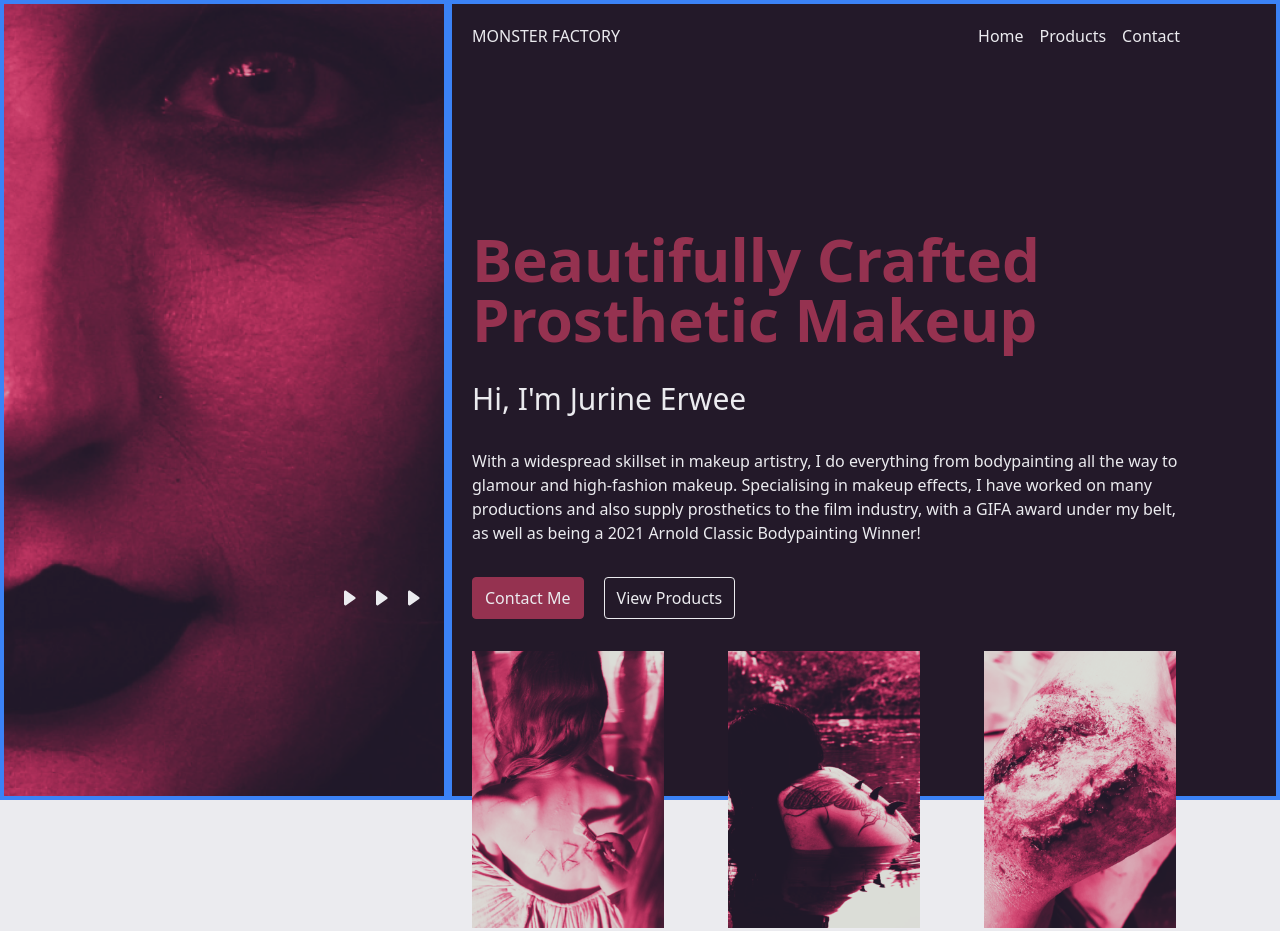
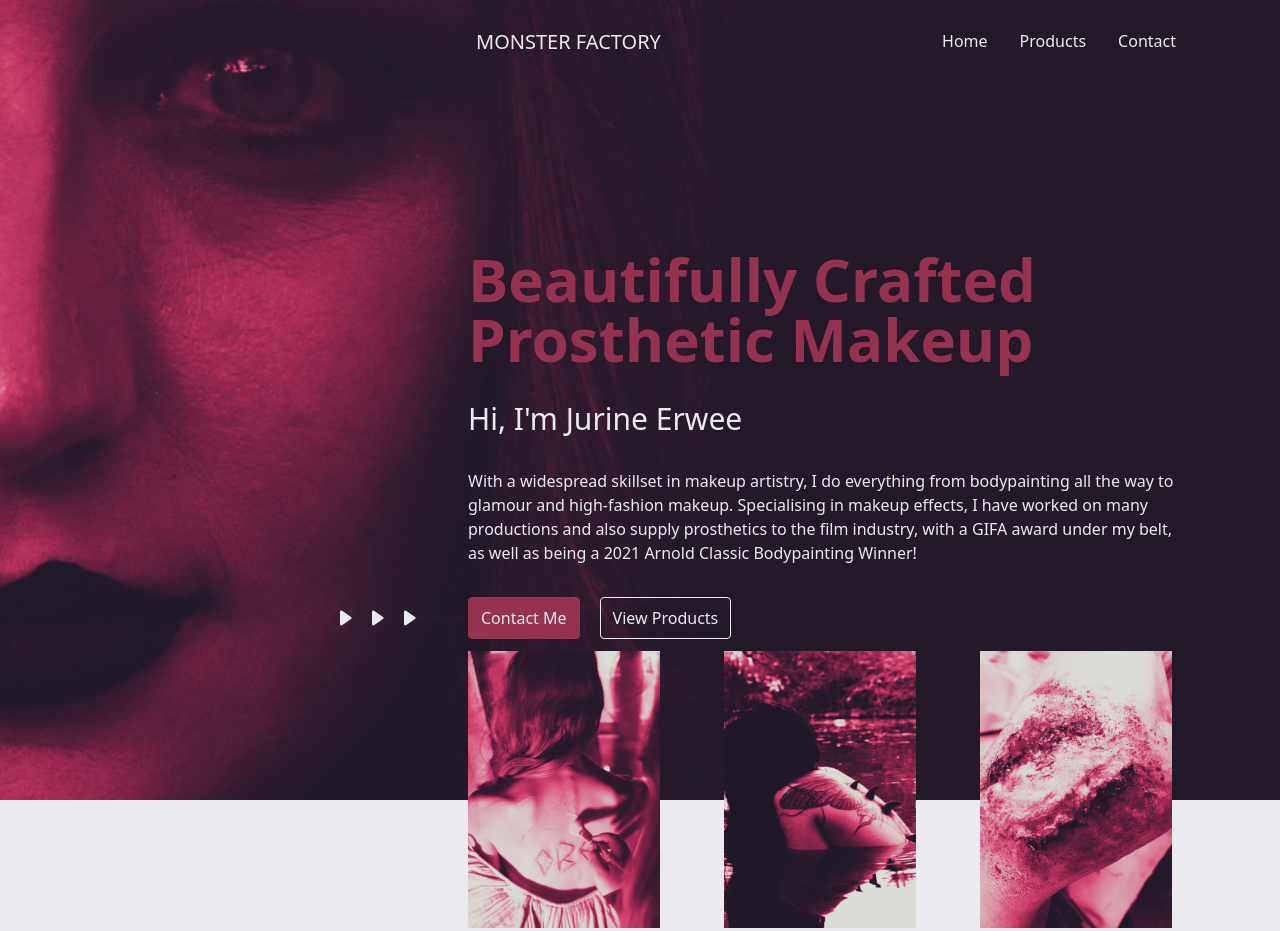
Before and after one commit to PoweredByEnergyDrinks/MonsterFactory, an Eleventy site: page src/index.njk in a window 1280 px wide. Shown: the top 931 px of the page. Built offline with nearby package versions, Linux system fonts and the light colour scheme; Eleventy itself is replaced by a stand-in of ours; files that its build step writes are made by us from their sources.

Commit message:
Styling improvements

```diff
--- a/src/_includes/base.njk
+++ b/src/_includes/base.njk
@@ -8,7 +8,7 @@
     <link rel="stylesheet" href="/output.css">
     <script defer src="https://identity.netlify.com/v1/netlify-identity-widget.js"></script>
   </head>
-  <body class="min-h-screen bg-secondary text-secondary selection:text-secondary selection:bg-accent">
+  <body class="min-h-screen bg-primary text-secondary selection:text-secondary selection:bg-accent">
       {{ content | safe }}
       {% include "footer.njk" %}
     <script>
--- a/src/_includes/footer.njk
+++ b/src/_includes/footer.njk
@@ -1,5 +1,6 @@
-<footer class="pl-5 pr-24 ml-16 p-y bg-primary">
-  <div class="flex items-center justify-between">
+<footer class="bg-secondary">
+  <div class="py-10 pl-5 pr-24 ml-16 border-t bg-primary border-accent">
+    <div class="flex items-center justify-between ">
       <div class="flex flex-col gap-3">
         <a href="/" class="uppercase">Monster Factory</a>
         <p>	&copy; 2021 Monster Factory All rights reserved. Made by
@@ -11,7 +12,6 @@
         <a href="">Facebook</a>
         <a href="">IMDB</a>
       </div>
-
     </div>
-
+  </div>
 </footer>
--- a/src/_includes/header.njk
+++ b/src/_includes/header.njk
@@ -1,8 +1,8 @@
 <header>
   <nav class="flex items-center w-full gap-4">
-    <a class="uppercase whitespace-nowrap" href="/">Monster Factory</a>
-    <a class="ml-auto hover:underline-offset-4 hover:underline-accent hover:underline" href="/">Home</a>
-    <a class="hover:underline-offset-4 hover:underline-accent hover:underline" href="/products">Products</a>
-    <a class="hover:underline-offset-4 hover:underline-accent hover:underline" href="/contact">Contact</a>
+    <a class="p-2 text-xl uppercase whitespace-nowrap" href="/">Monster Factory</a>
+    <a class="p-2 ml-auto border-b-2 border-primary hover:border-accent hover:border-b-2" href="/">Home</a>
+    <a class="p-2 border-b-2 border-primary hover:border-accent hover:border-b-2" href="/products">Products</a>
+    <a class="p-2 border-b-2 border-primary hover:border-accent hover:border-b-2" href="/contact">Contact</a>
   </nav>
 </header>
--- a/src/index.njk
+++ b/src/index.njk
@@ -2,9 +2,9 @@
 title : Monster Factory
 layout : 'base.njk'
 ---
-<section class="grid min-h-screen grid-cols-[35%_65%]">
-  <aside class="bg-no-repeat border-4 border-blue-500 bg-hero"></aside>
-  <main class="py-5 pl-5 pr-24 border-4 border-blue-500 bg-primary">
+<section class="grid min-h-screen grid-cols-[35%_65%] bg-no-repeat bg-hero">
+  <aside class=""></aside>
+  <main class="py-5 pl-5 pr-24">
     {% include 'header.njk'%}
     <div class="flex flex-col justify-center h-full gap-8">
       <h1 class="text-6xl font-bold text-accent">
@@ -59,7 +59,8 @@ layout : 'base.njk'
 
 <section class="h-64 bg-secondary"></section>
 
-<section class="relative flex flex-col items-center gap-32 py-32 px-5 ml-16 z-20 bg-primary before:absolute before:bg-accent
+<section class="bg-secondary">
+    <div class="relative flex flex-col items-center gap-32 py-32 px-5 ml-16 z-20 bg-primary before:absolute before:bg-accent
     before:h-48 before:w-48 before:-top-[20px] before:-left-[20px] before:block after:absolute after:bg-primary after:h-48
     after:w-48 after:top-0 after:left-0 after:block">
       <div class="flex flex-col gap-32 ml-14">
@@ -115,4 +116,5 @@ layout : 'base.njk'
           </a>
         </div>
       </div>
+    </div>
 </section>
```
Also changed, not shown: src/output.css. Lines whose indentation alone changed are shown as unchanged.
